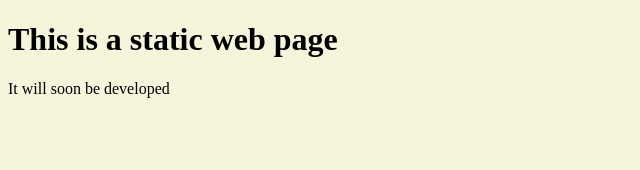
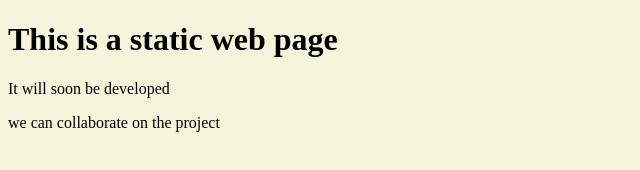
Before and after one commit to oosyta/code-script, a plain HTML site: page index.html in a window 1280 px wide. Shown: the whole page, without its empty margins (0-640 px from the left). Drawn offline with Linux system fonts and the light colour scheme.

Commit message:
added a paragraph

```diff
--- a/index.html
+++ b/index.html
@@ -11,5 +11,6 @@
 <body>
     <h1>This is a static web page</h1>
     <p>It will soon be developed</p>
+    <p> we can collaborate on the project</p>
 </body>
 </html>
```
